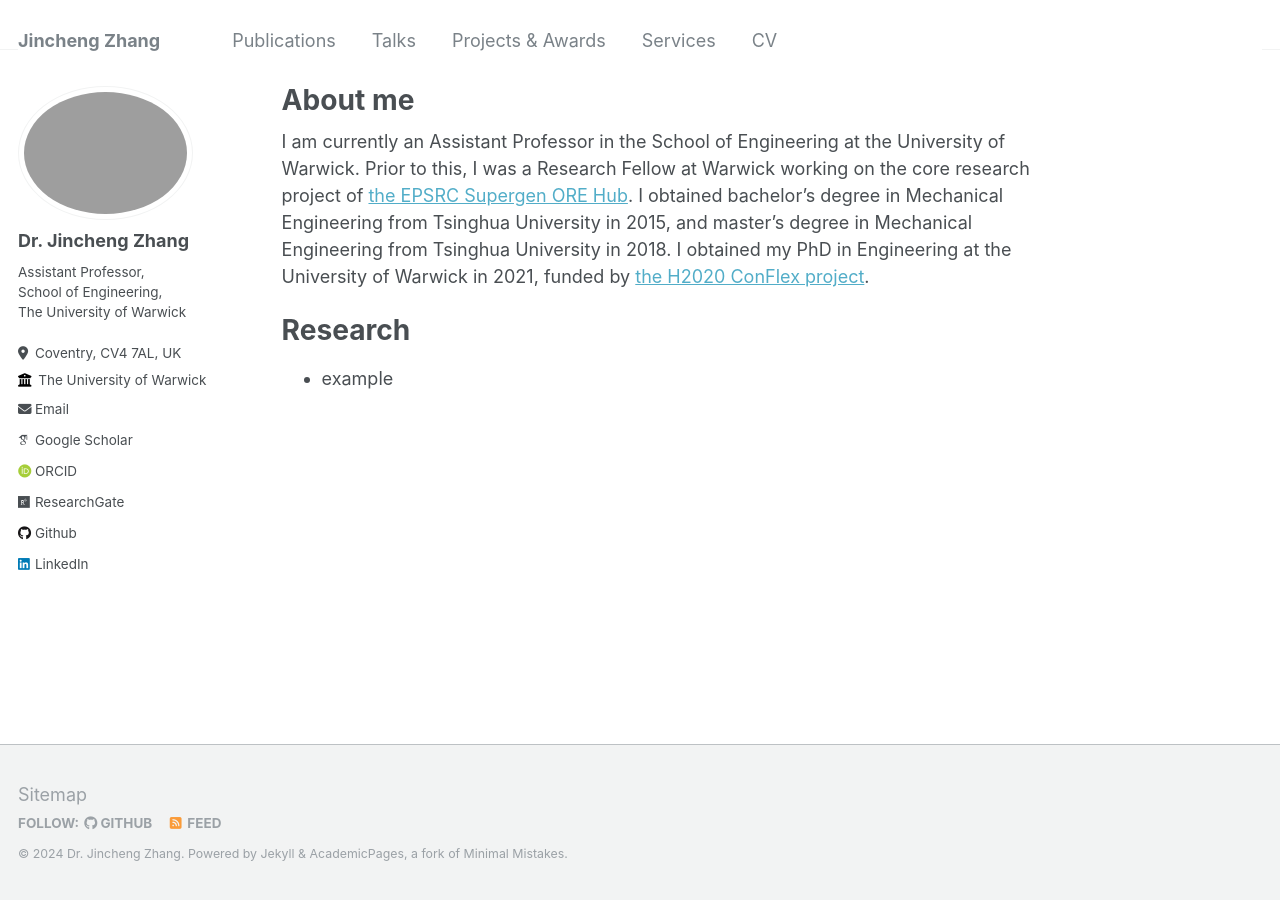
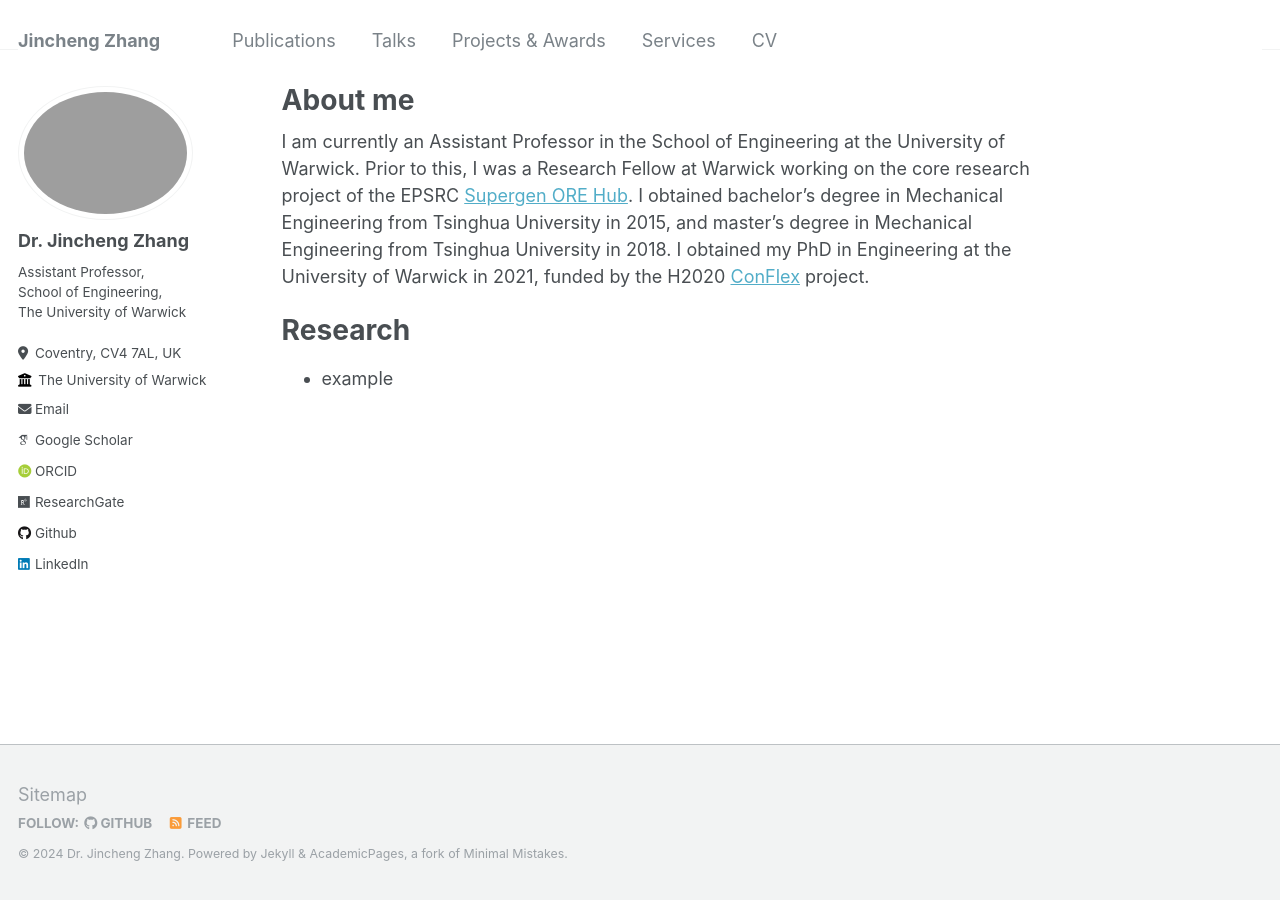
Before and after one commit to zhangxcii/zhangxcii.github.io, a Jekyll site: the page built from _pages/about.md, in a window 1280 px wide. Built offline with Jekyll 4.4.1, drawn with Linux system fonts in a browser that asks for light colours; some web fonts are replaced.

```diff
--- a/_pages/about.md
+++ b/_pages/about.md
@@ -7,7 +7,7 @@ redirect_from:
   - /about.html
 ---
 
-I am currently an Assistant Professor in the School of Engineering at the University of Warwick. Prior to this, I was a Research Fellow at Warwick working on the core research project of [the EPSRC Supergen ORE Hub](https://www.supergen-ore.net). I obtained bachelor’s degree in Mechanical Engineering from Tsinghua University in 2015, and master’s degree in Mechanical Engineering from Tsinghua University in 2018. I obtained my PhD in Engineering at the University of Warwick in 2021, funded by [the H2020 ConFlex project](https://www.conflex.org).
+I am currently an Assistant Professor in the School of Engineering at the University of Warwick. Prior to this, I was a Research Fellow at Warwick working on the core research project of the EPSRC [Supergen ORE Hub](https://www.supergen-ore.net). I obtained bachelor’s degree in Mechanical Engineering from Tsinghua University in 2015, and master’s degree in Mechanical Engineering from Tsinghua University in 2018. I obtained my PhD in Engineering at the University of Warwick in 2021, funded by the H2020 [ConFlex](https://www.conflex.org) project.
 
 Research
 ======
```
